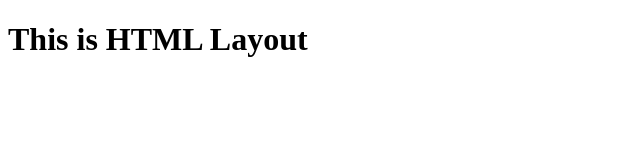
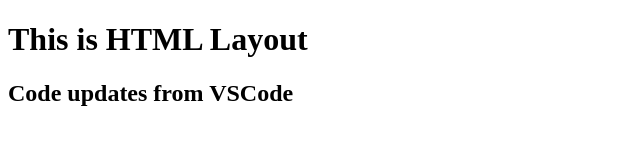
Before and after one commit to huloresr/UI-Franklin-Training, a website: page samples/exercies12.html in a window 1280 px wide. Shown: the whole page, without its empty margins (0-640 px from the left). Drawn offline with Linux system fonts and the light colour scheme.

Commit message:
commit from vscode

```diff
--- a/samples/exercies12.html
+++ b/samples/exercies12.html
@@ -8,5 +8,6 @@
     <h1>
       This is HTML Layout
     </h1>
+    <h2>Code updates from VSCode</h2>
   </body>
 </html>
```
